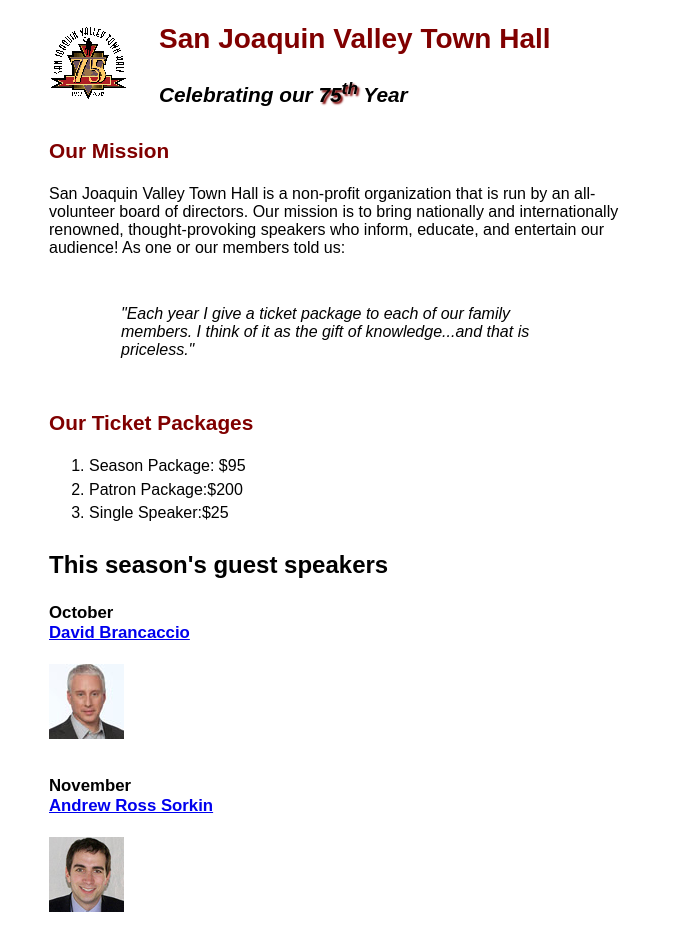
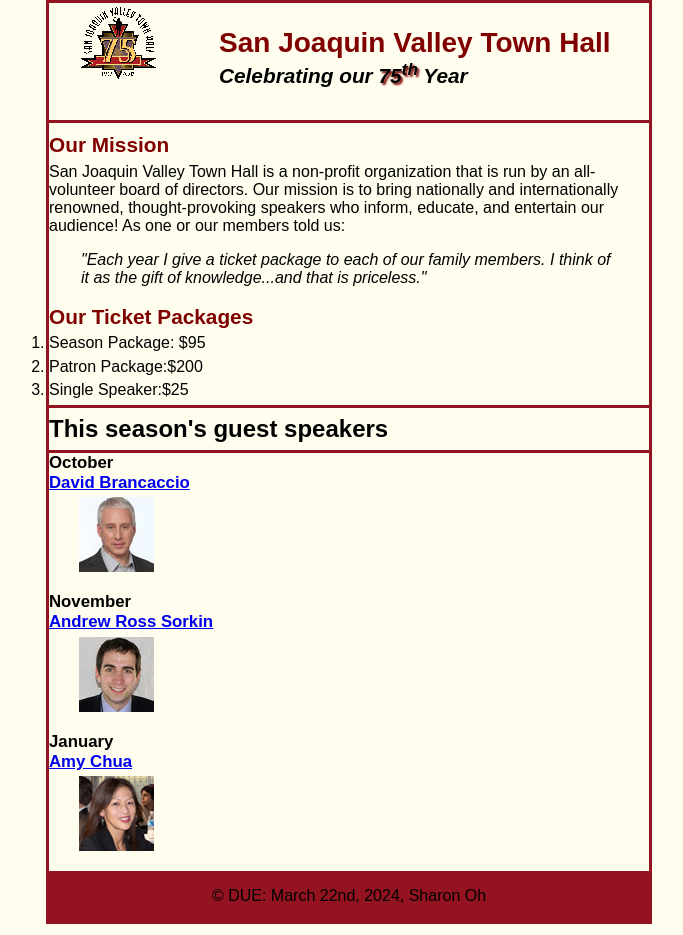
Before and after one commit to sso927/A07, a plain HTML site: page index.html in a window 1280 px wide. Shown: the top 935 px of the page, without its empty margins (291-974 px from the left). Drawn offline with Linux system fonts and the light colour scheme.

Commit message:
fixing padding for header

```diff
--- a/c5_main.css
+++ b/c5_main.css
@@ -13,11 +13,20 @@ body {
 	margin-bottom: 0;
 	margin-left: auto;
 	margin-right: auto;
-	border-color: #931420;
+	border: 3px solid #931420;
+	background-color: #fffded;
 }
 a:focus, a:hover {
 	font-style: italic;
 }
+
+header {
+	border-bottom: 3px solid #931420;
+	padding-top: 1.5em;
+	padding-bottom: 2em;
+
+}
+
 /* the styles for the header */
 header h2 {
 	font-size: 175%;
@@ -32,9 +41,16 @@ header h3 {
 header img {
 	float: left;
 }
+
+body img {
+	padding-left: 30px;
+	padding-right: 30px;
+}
+
 .shadow {
 	text-shadow: 2px 2px 2px var(--global-color-1);
 }
+
 /* the styles for the main content */
 main {
 	clear: left;
@@ -42,6 +58,8 @@ main {
 main h1 {
 	font-size: 150%;
 	padding: .3em 0;
+	border-top: 3px solid  #931420;
+	border-bottom:3px solid  #931420;
 }
 main h2 {
 	color: var(--global-color-1);
@@ -73,4 +91,12 @@ main li {
 footer p {
 	text-align: center;
 	padding: 1em 0;
+	background-color: #931420;
 }
+
+/*reset selector*/
+*{
+	margin: 0;
+	padding: 0;
+
+}
```
